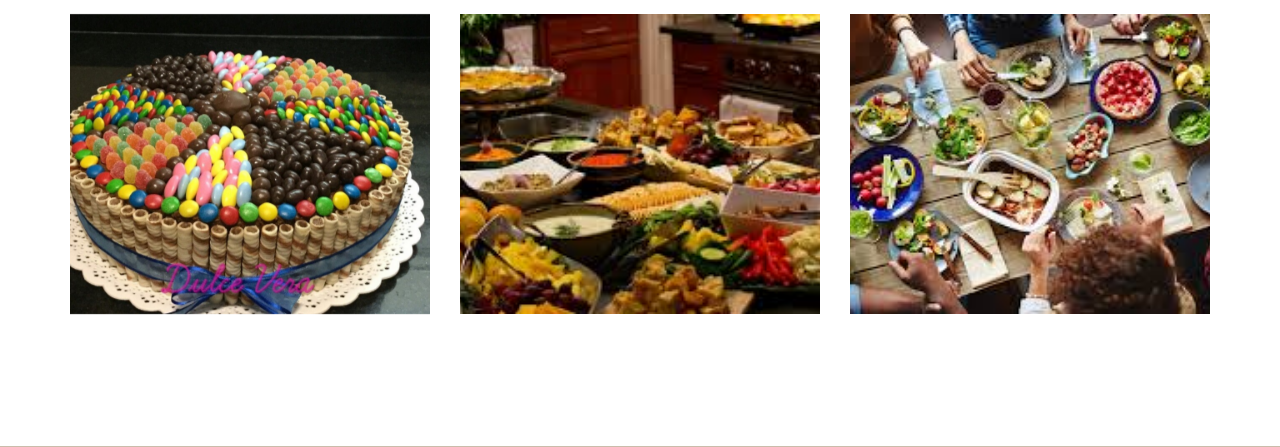
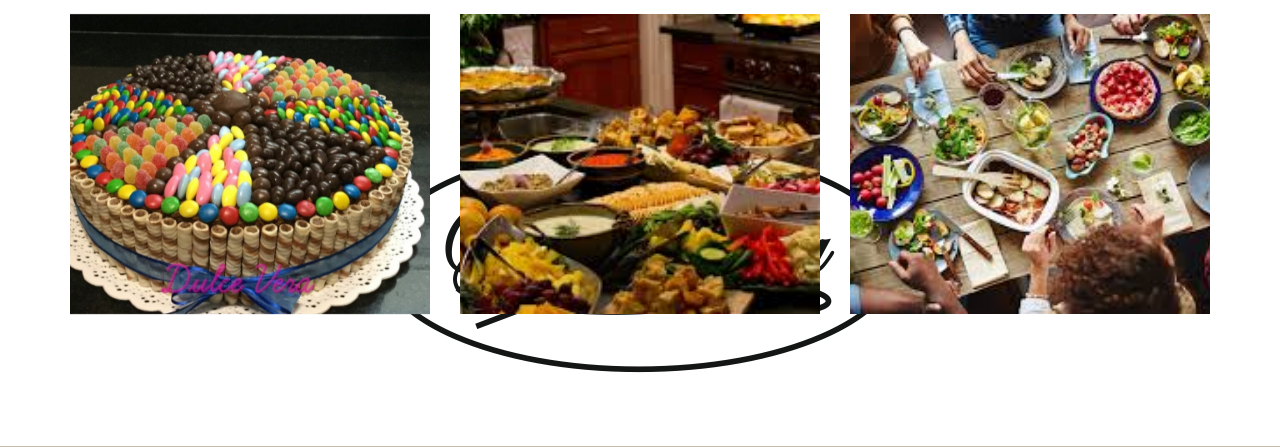
Before and after one commit to lucasguglielmone/Santa-Elena, a PHP site: page /index.php in a window 1280 px wide. Shown: the part 720-1167 px from the top of the page. Run offline with PHP 8.4, Linux system fonts and the light colour scheme; some web fonts are replaced.

Commit message:
Logo background

```diff
--- a/css/style.css
+++ b/css/style.css
@@ -1341,3 +1341,6 @@
 .table-prod {
   margin-top: 100px;
 }
+#page {
+  background: url(/santaelena/logo.png) no-repeat fixed center;
+}
```
